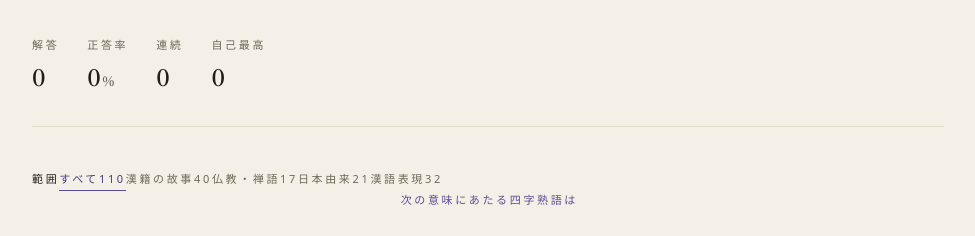
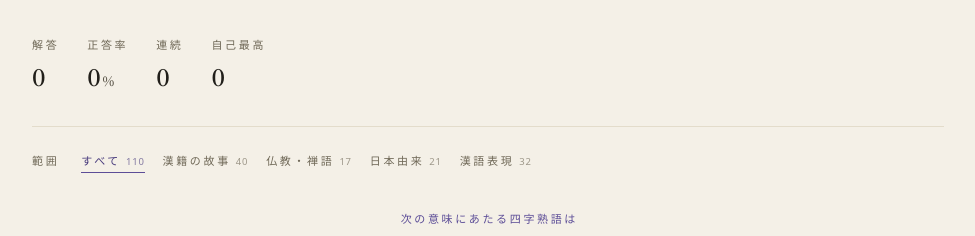
Before and after one commit to miruky/yojijukugo, a website built with Vite: page index.html in a window 1280 px wide. Shown: the part 167-403 px from the top of the page, without its empty margins (152-1127 px from the left). Built offline with nearby package versions, Linux system fonts and the light colour scheme.

Commit message:
出題範囲の帯のスタイルを追加する

```diff
--- a/src/style.css
+++ b/src/style.css
@@ -322,6 +322,29 @@ button {
   font-size: 13px;
   color: var(--ink-soft);
   margin-left: 1px;
+}
+
+/* ── 出題範囲(由来でしぼり込む)── */
+
+.scope {
+  display: flex;
+  align-items: baseline;
+  flex-wrap: wrap;
+  gap: 9px 18px;
+  margin: -12px 0 40px;
+}
+
+.scope-lead {
+  color: var(--ink-faint);
+  margin-right: 4px;
+}
+
+.chip-count {
+  font-variant-numeric: tabular-nums;
+  font-size: 9.5px;
+  letter-spacing: 0.08em;
+  margin-left: 5px;
+  opacity: 0.65;
 }
 
 /* ── 出題 ── */
```
